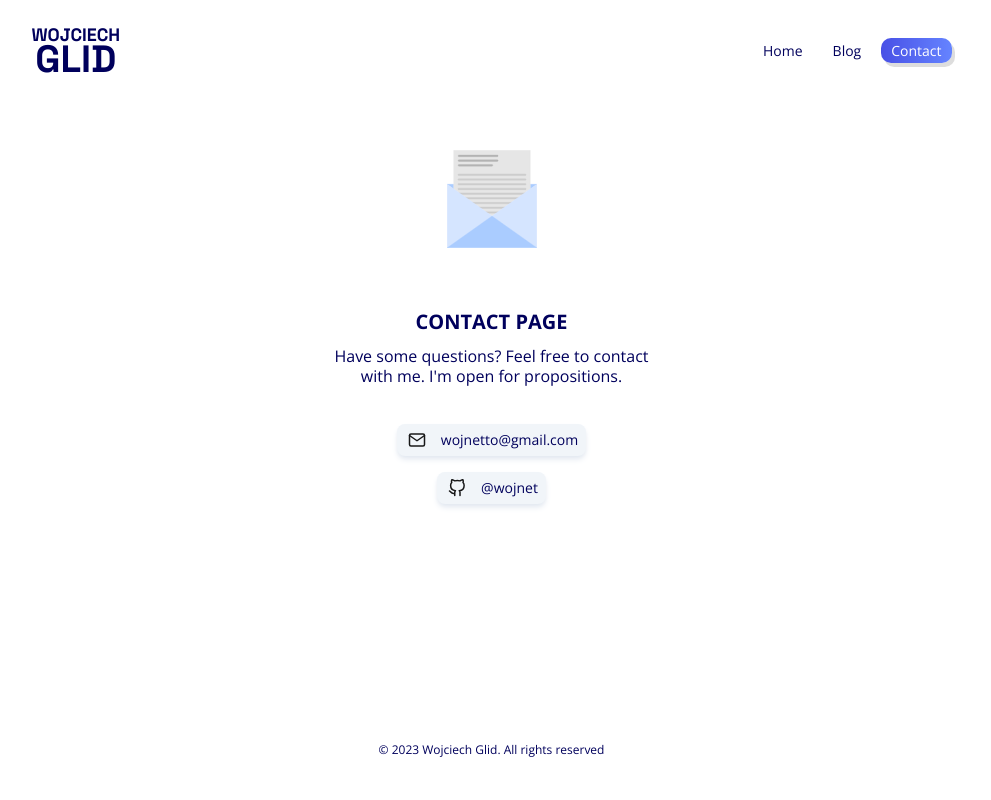
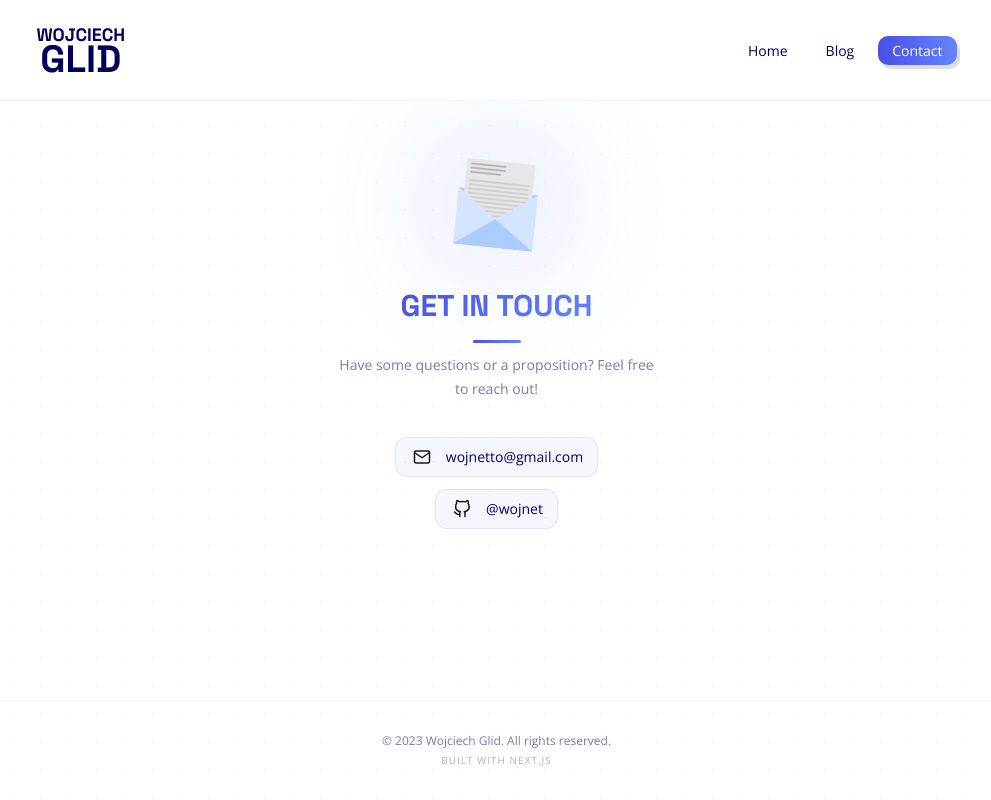
Before and after one commit to wojnet/portfolio-next, a Next.js app: page /contact in a window 1280 px wide. Shown: the whole page, without its empty margins (141-1132 px from the left). Built offline with nearby package versions, Linux system fonts and the light colour scheme.

Commit message:
feat: changed design

```diff
--- a/src/app/blog/page.tsx
+++ b/src/app/blog/page.tsx
@@ -17,7 +17,7 @@ const Posts: FC = async () => {
     />);
 
     return (
-        <div className="w-full flex justify-center flex-wrap gap-[50px] px-[50px] mb-[50px]">
+        <div className="w-full mb-12 grid gap-8 grid-cols-1 sm:grid-cols-2 lg:grid-cols-3">
             { posts }
         </div>
     );
--- a/src/app/components/Header/HeaderNavigation.tsx
+++ b/src/app/components/Header/HeaderNavigation.tsx
@@ -27,7 +27,7 @@ const HeaderNavigation: FC<HeaderNavigationProps> = ({ tabs }) => {
 
     const linkElements = tabs.map((tab, index) =>
         <li key={index}>
-            <Link href={tab.href} className={twMerge("text-[14px] no-underline p-[3px_10px] rounded-[10px] select-none outline-none [transition:_outline_200ms_ease]", isSelected(tab) ? selectedStyle : "")}>
+            <Link href={tab.href} className={twMerge("text-[14px] font-medium no-underline p-[5px_14px] rounded-[10px] select-none outline-none transition-all duration-200 hover:bg-[rgba(72,80,230,0.08)]", isSelected(tab) ? selectedStyle : "")}>
                 { tab.displayName }
             </Link>
         </li>
--- a/src/app/components/IconLink.tsx
+++ b/src/app/components/IconLink.tsx
@@ -11,7 +11,7 @@ interface IconLinkProps {
 
 const IconLink: FC<IconLinkProps> = ({ href, iconUrl, iconAlt, children }) => {
   return (
-    <Link href={href} target="_blank" className="h-[32px] bg-slate-100 flex items-center gap-3 my-2 p-[3px_8px] rounded-lg shadow-md shadow-slate-200 hover:opacity-75 transition group">
+    <Link href={href} target="_blank" className="h-[40px] flex items-center gap-3 px-[14px] rounded-[12px] transition-all duration-300 group border border-[rgba(72,80,230,0.12)] bg-[rgba(72,80,230,0.05)] hover:bg-[rgba(72,80,230,0.1)] hover:border-[rgba(72,80,230,0.3)] hover:shadow-[0_4px_16px_rgba(72,80,230,0.12)]">
         <Image src={iconUrl} alt={iconAlt} width={24} height={24} className="opacity-90 scale-75" />
         <p className="text-color-1 text-sm group-hover:text-color-2 transition">{ children }</p>
     </Link>
--- a/src/app/components/Skill.tsx
+++ b/src/app/components/Skill.tsx
@@ -33,7 +33,7 @@ const Skill: FC<SkillProps> = ({ url, alt, stars, title, description }) => {
     });
 
     return (
-        <div className="w-full max-w-[250px] min-h-[100px] flex flex-col items-center justify-start px-[20px]"> {/* last-of-type:col-span-full */}
+        <div className="w-full max-w-[250px] min-h-[100px] flex flex-col items-center justify-start px-[20px] py-[16px] rounded-[20px] transition-all duration-300 hover:-translate-y-1 border border-[rgba(72,80,230,0.1)] bg-[rgba(72,80,230,0.02)] hover:border-[rgba(72,80,230,0.28)] hover:shadow-[0_8px_30px_rgba(72,80,230,0.1)]">
             <div className="h-[80px] flex self-start items-center text-[14px]">
                 <Image
                     src={url}
--- a/src/app/contact/page.tsx
+++ b/src/app/contact/page.tsx
@@ -8,14 +8,33 @@ const contactOptions = [
 
 const Contact = () => {
   return (
-    <div className="w-full flex flex-col items-center flex-1">
-      <Image src="/svg/envelope.svg" alt="envelope" loading="lazy" height={90} width={90} className="my-[50px]" />
-      <h1 className="text-xl font-bold my-[10px]">
-        CONTACT PAGE
+    <div className="w-full flex flex-col items-center flex-1 pt-[60px] pb-[80px]">
+      <div
+        className="relative mb-[40px] hover:rotate-[-10deg]"
+        style={{
+          transitionProperty: "all",
+          transitionTimingFunction: "ease",
+          transitionDuration: "500ms"
+        }}
+      >
+        <div className="absolute inset-0 blur-2xl opacity-20 rounded-full scale-150" style={{ background: 'linear-gradient(135deg, #4850e6, #6584ff)' }} />
+        <Image
+          className="relative rotate-6"
+          src="/svg/envelope.svg"
+          alt="envelope"
+          loading="lazy"
+          height={80}
+          width={80}
+        />
+      </div>
+      <h1 className="text-3xl font-bold font-spaceGrotesk mb-[6px] gradient-text">
+        GET IN TOUCH
       </h1>
-      <p className="max-w-[350px] text-center text-color-1 leading-5 mb-[30px]">
-        Have some questions? Feel free to contact with me. I&apos;m open for propositions.
+      <div className="section-accent mb-[20px]" />
+      <p className="max-w-[320px] text-center leading-6 mb-[36px] text-sm" style={{ color: 'var(--grayText)' }}>
+        Have some questions or a proposition? Feel free to reach out!
       </p>
+      <div className="flex flex-col gap-3 items-center">
         { contactOptions.map((e, index) => <IconLink
           key={index}
           href={e.href}
@@ -25,6 +44,7 @@ const Contact = () => {
           {e.text}
         </IconLink>) }
       </div>
+    </div>
   );
 }
 
--- a/src/app/globals.css
+++ b/src/app/globals.css
@@ -38,10 +38,24 @@ html {
   scrollbar-gutter: stable;
 }
 
+/* Custom scrollbar */
+::-webkit-scrollbar {
+  width: 5px;
+}
+::-webkit-scrollbar-track {
+  background: transparent;
+}
+::-webkit-scrollbar-thumb {
+  background: linear-gradient(to bottom, var(--color-2), var(--color-4));
+  border-radius: 99px;
+}
+
 body {
   width: 100%;
   min-height: 100vh;
   background: var(--background-color);
+  background-image: radial-gradient(circle, rgba(72, 80, 230, 0.045) 1px, transparent 1px);
+  background-size: 28px 28px;
   display: flex;
   flex-direction: column;
   justify-content: flex-start;
@@ -55,11 +69,29 @@ abbr {
 
 .TextBG {
   text-shadow: none;
+  background: linear-gradient(135deg, var(--color-2), var(--color-4));
+  box-shadow: 4px 4px 0 rgba(72, 80, 230, 0.25), 8px 8px 0 rgba(101, 132, 255, 0.1);
+  color: var(--background-color);
+  padding-inline: 12px;
+  padding-block: 2px;
+  border-radius: 12px;
+}
+
+/* Gradient text utility */
+.gradient-text {
+  background: linear-gradient(135deg, var(--color-2), var(--color-4));
+  -webkit-background-clip: text;
+  -webkit-text-fill-color: transparent;
+  background-clip: text;
+}
+
+/* Gradient accent line below section headings */
+.section-accent {
+  width: 48px;
+  height: 3px;
   background: linear-gradient(to right, var(--color-2), var(--color-4));
-  box-shadow: 6px 6px 0 #0004;
-  color: var(--background-color);
-  padding-inline: 10px;
-  border-radius: 15px;
+  border-radius: 99px;
+  margin: 10px 0;
 }
 
 .rendering-quality { image-rendering: optimizeQuality; }
--- a/src/app/layout.tsx
+++ b/src/app/layout.tsx
@@ -22,10 +22,13 @@ export default function RootLayout({
   return (
     <html lang="en">
       <body className={`${spaceGrotesk.variable}`}>
-        <Header />
+        <div className="sticky top-0 z-50 w-full flex justify-center border-b border-[#4850e612]" style={{ background: 'rgba(255,255,255,0.85)', backdropFilter: 'blur(12px)', WebkitBackdropFilter: 'blur(12px)' }}>
+          <Header />
+        </div>
         { children }
-        <footer className="w-full h-[100px] flex justify-center items-center">
-          <p className="text-xs">© {new Date().getFullYear()} Wojciech Glid. All rights reserved</p>
+        <footer className="w-full h-[100px] flex flex-col justify-center items-center gap-1 border-t border-[#4850e610]">
+          <p className="text-xs text-[#7979b3]">© {new Date().getFullYear()} Wojciech Glid. All rights reserved.</p>
+          <p className="text-[10px] text-[#7979b3] opacity-60 tracking-widest uppercase">Built with Next.js</p>
         </footer>
         <Analytics />
       </body>
--- a/src/app/page.tsx
+++ b/src/app/page.tsx
@@ -9,19 +9,35 @@ import TypewrittingText from './components/TypewrittingText';
 export default function Home() {
   const startDate = new Date(2021, 8, 25);
 
+  const stats = [
+    { value: '4+', label: 'years coding' },
+    { value: '6th', label: 'semester computer science student' },
+    { value: '∞',  label: 'bugs fixed' },
+  ];
+
   return (
-    <main className="w-full min-h-screen flex flex-col items-center">
-      <div className="w-full max-w-[1000px] flex flex-col lg:flex-row justify-start lg:justify-around items-center p-[40px_60px] gap-[40px] mt-[10px] lg:mt-[50px] mb-[50px]">
+    <main className="w-full min-h-screen flex flex-col items-center relative overflow-x-hidden">
+
+      {/* decoration orbs */}
+      <div aria-hidden="true" className="absolute top-[-120px] left-[-220px] w-[700px] h-[700px] rounded-full pointer-events-none select-none" style={{ background: 'radial-gradient(circle, rgba(72,80,230,0.11) 0%, transparent 65%)' }} />
+      <div aria-hidden="true" className="absolute top-[260px] right-[-260px] w-[620px] h-[620px] rounded-full pointer-events-none select-none" style={{ background: 'radial-gradient(circle, rgba(101,132,255,0.09) 0%, transparent 65%)' }} />
+      <div aria-hidden="true" className="absolute top-[1100px] left-[-180px] w-[500px] h-[500px] rounded-full pointer-events-none select-none" style={{ background: 'radial-gradient(circle, rgba(72,80,230,0.07) 0%, transparent 65%)' }} />
+      <div aria-hidden="true" className="absolute top-[1900px] right-[-200px] w-[480px] h-[480px] rounded-full pointer-events-none select-none" style={{ background: 'radial-gradient(circle, rgba(101,132,255,0.07) 0%, transparent 65%)' }} />
+
+      {/* hero */}
+      <div className="relative z-10 w-full max-w-[1000px] flex flex-col lg:flex-row justify-start lg:justify-around items-center p-[40px_60px] gap-[40px] mt-[10px] lg:mt-[50px] mb-[30px]">
         <section className='w-full max-w-[450px] flex flex-col items-center text-center gap-[10px] mb-[10px]'>
           <TypewrittingText />
-          <p className="max-w-[300px] sm:max-w-[400px] text-sm sm:text-base mt-[15px]">
-            I&apos;m a programmer technician living near <b>Opole,&nbsp;Poland</b>. I started taking an interest in web development and programming <b><MonthCounter startDate={startDate} title="Started in April 2021, date calculated by JavaScript" /></b> ago.
+          <p className="max-w-[300px] sm:max-w-[400px] text-sm sm:text-base mt-[15px] leading-relaxed">
+            Based near <b>Opole,&nbsp;Poland</b>. I got into web development <b><MonthCounter startDate={startDate} title="Started in April 2021, date calculated by JavaScript" /></b> ago, thanks to my dad, and it quickly turned into something I really like.
           </p>
-          <p className="max-w-[300px] sm:max-w-[400px] text-sm sm:text-base mt-[15px]">
-            I&apos;m interested in <b>3D modeling and printing</b>. I also love <b>writing songs</b>, and everything related to&nbsp;<b>music</b>.
+          <p className="max-w-[300px] sm:max-w-[400px] text-sm sm:text-base mt-[15px] leading-relaxed">
+            Besides that, I'm having fun with a <b>3D printer</b>, I'm also writing and producing <b>music</b> for my indie project <b>Znaki&nbsp;Dymne</b>.
           </p>
         </section>
         <section className="w-2/3 max-w-[350px] flex flex-col items-center gap-2">
+          <div className="relative w-full">
+            <div className="absolute inset-0 rounded-[55px] blur-2xl opacity-20 scale-95" style={{ background: 'linear-gradient(135deg, #4850e6, #6584ff)' }} />
             <Image
               src="https://pgdwcchs6h.ufs.sh/f/t6iH1H8S127j1AVFlu748YG9Ko7DhpfzWPBRUQctv026rN1e"
               blurDataURL="/images/wojtekBlur.jpg"
@@ -31,21 +47,49 @@ export default function Home() {
               height={0}
               priority
               sizes="100%"
-            className="w-full rounded-[50px] shadow-[5px_5px_10px_#0002] select-none"
+              className="relative w-full rounded-[50px] shadow-[8px_8px_30px_rgba(72,80,230,0.15)] select-none rotate-1 hover:rotate-0 transition-transform duration-500"
             />
+          </div>
         </section>
       </div>
-      <h2 className="text-center text-3xl font-bold font-spaceGrotesk mb-[20px]">
-      🛠️ MY PROJECTS 🛠️
+
+      {/* stats */}
+      <div className="relative z-10 w-full max-w-[720px] grid grid-cols-3 gap-[12px] sm:gap-[20px] px-[30px] sm:px-[60px] mb-[90px]">
+        {stats.map(({ value, label }, index) => (
+          <div
+            key={label}
+            className="text-center py-5 px-2 rounded-2xl"
+            style={{ border: '1px solid rgba(72,80,230,0.13)', background: 'rgba(72,80,230,0.03)', rotate: `${(index*3)-3}deg`, transform: `translateY(${Math.abs(index-1)*5}px)` }}
+          >
+            <p
+              className="text-[32px] sm:text-[42px] md:text-[46px] font-bold font-spaceGrotesk gradient-text leading-none mb-[6px]"
+            >
+              {value}
+            </p>
+            <p
+              className="text-[9px] sm:text-[10px] md:text-[11px] uppercase tracking-[0.18em]"
+              style={{ color: 'var(--grayText)' }}
+            >
+              {label}
+            </p>
+          </div>
+        ))}
+      </div>
+
+      {/* projects */}
+      <section className="relative z-10 w-full flex flex-col items-center py-[70px]" style={{ background: 'linear-gradient(180deg, transparent, rgba(72,80,230,0.05) 12%, rgba(72,80,230,0.05) 88%, transparent)' }}>
+        <h2 className="text-center text-3xl font-bold font-spaceGrotesk mb-[8px]">
+          MY PROJECTS
         </h2>
-      <p className="mb-[45px]">
-        Some of my work<br />you can see online
+        <div className="section-accent mb-[16px]" />
+        <p className="mb-[45px] text-sm text-center" style={{ color: 'var(--grayText)' }}>
+          Some of my work you can see online
         </p>
-      <div className="w-full flex justify-center flex-wrap gap-[50px] px-[50px] mb-[150px]">
+        <div className="w-full flex justify-center flex-wrap gap-[50px] px-[50px]">
           <Project
             imageSrc="https://utfs.io/f/t6iH1H8S127jYfn2U3CXFBrZX51V4O8s0kJz7WRiLAxEq6lu"
             imageAlt="Reverse"
-          title="REVERSE"
+            title="🎼 REVERSE APP"
             description="Web application created for **songwriters** to put their creative side into the sheet."
             url="https://reverse-app.vercel.app/"
             inDevelopment={false}
@@ -54,16 +98,29 @@ export default function Home() {
           <Project
             imageSrc="https://pgdwcchs6h.ufs.sh/f/t6iH1H8S127j0KGsJ3ELU7gaBrQ8R1PXhyTdHoOSMvKewcfn"
             imageAlt="Znaki Dymne"
-          title="MY MUSIC"
+            title="🎧 MY MUSIC"
             description="First, **EP** that I've written, produced and mixed for my project **Znaki Dymne**."
             url="https://linktr.ee/znakidymne"
             inDevelopment={false}
             key={2}
           />
         </div>
-      <h2 className="text-center text-3xl font-bold font-spaceGrotesk mb-[30px]">
-        TECHNOLOGIES<br />I&apos;M USING
+      </section>
+
+      {/* technologies */}
+      <section className="relative z-10 w-full flex flex-col items-center pt-[70px]">
+        <h2 className="text-center text-3xl font-bold font-spaceGrotesk mb-[8px]">
+          TECHNOLOGIES I&apos;M USING
         </h2>
+        <div className="section-accent" />
+        <Link
+          href="https://github.com/devicons/devicon"
+          className="inline-block font-bold text-white text-xs px-3 py-1 rounded-[14px] transition-all duration-300 hover:-translate-y-0.5 hover:shadow-[0_8px_28px_rgba(72,80,230,0.35)] my-2"
+          style={{ background: 'linear-gradient(135deg, var(--color-2), var(--color-4))' }}
+          target="_blank"
+        >
+          🔗 Icons
+        </Link>
         <div className="w-full max-w-[1000px] grid grid-cols-1 justify-items-center sm:grid-cols-2 min-[850px]:grid-cols-3 gap-[25px_15px] justify-center content-center p-[10px_10px] sm:p-[10px_100px] mb-[50px]">
           { skills.map((skill, index) => <Skill
             key={index}
@@ -74,7 +131,29 @@ export default function Home() {
             description={skill?.description}
           />) }
         </div>
-      <Link className="text-sm text-background-color bg-emerald-500 mb-[100px] font-bold border rounded-lg p-[2px_7px] transition hover:text-emerald-500 hover:bg-background-color" href="https://github.com/devicons/devicon" target="_blank">Icons&nbsp;I&nbsp;used</Link>
+      </section>
+
+      {/* contact */}
+      <section className="relative z-10 w-full max-w-[760px] px-[30px] sm:px-[60px] mb-[70px] mt-[20px]">
+        <div className="rounded-[28px] p-[48px_36px] text-center" style={{ background: 'linear-gradient(135deg, rgba(72,80,230,0.07), rgba(101,132,255,0.11))', border: '1px solid rgba(72,80,230,0.13)' }}>
+          <h2 className="text-3xl font-bold font-spaceGrotesk mb-4">
+            Let's build something<br />together!
+          </h2>
+          <p
+            className="max-w-[340px] mx-auto text-sm leading-[1.75] mb-8"
+            style={{ color: 'var(--grayText)' }}
+          >
+            Got a project, a job offer, or just want to say hi? Feel free to contact me. I answer every message.
+          </p>
+          <Link
+            href="/contact"
+            className="inline-block font-bold text-white text-sm px-[28px] py-[12px] rounded-[14px] transition-all duration-300 hover:-translate-y-0.5 hover:shadow-[0_8px_28px_rgba(72,80,230,0.35)]"
+            style={{ background: 'linear-gradient(135deg, var(--color-2), var(--color-4))' }}
+          >
+            Get in touch
+          </Link>
+        </div>
+      </section>
     </main>
   );
 }
```
Also changed, not shown: src/app/blog/layout.tsx (+5 -4 lines), src/app/components/PostTile.tsx (+13 -12 lines), src/app/components/Project.tsx (+4 -4 lines), src/app/components/TypewrittingText.tsx (+4 -3 lines), 1 other file (tests, documents, lock files or other folders). Lines whose indentation alone changed are shown as unchanged.
